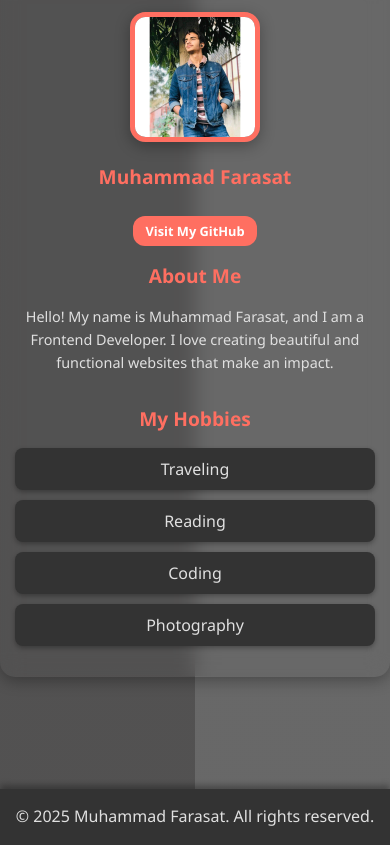
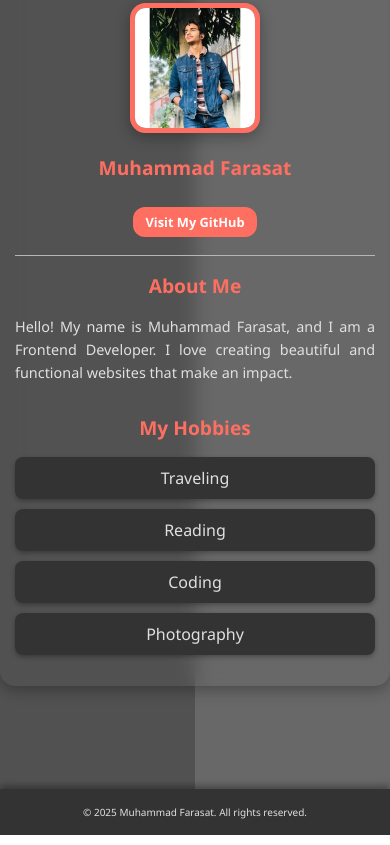
Before and after one commit to Muhammad-Farasat/samz-technology-task-8, a plain HTML site: page index.html in a window 390 px wide. Shown: the part 1006-1851 px from the top of the page. Drawn offline with Linux system fonts and the light colour scheme.

Commit message:
few adjustments for responsivness

```diff
--- a/index.html
+++ b/index.html
@@ -16,7 +16,7 @@
         <a href="#about">About Me</a>
     </header>
 
-    <section>
+    <section id="mainImage">
         <div id="mainText">
             <h1>Welcome to My Webpage</h1>
             <p>Scroll Down &#x25BC;</p>
@@ -36,6 +36,7 @@
                     <a href="https://github.com/" target="_blank" id="button">Visit My GitHub</a>
                 </div>
             </div>
+            <div id="divider"></div>
 
             <div id="textSide">
 
@@ -44,6 +45,7 @@
                     <p>Hello! My name is Muhammad Farasat, and I am a Frontend Developer. I love creating beautiful and
                         functional websites that make an impact.</p>
                 </div>
+
 
                 <div>
                     <h2>My Hobbies</h2>
--- a/style.css
+++ b/style.css
@@ -48,7 +48,6 @@ header a {
     font-size: 1.3rem;
     font-weight: 500;
 }
-
 
 section{
     position: relative;
@@ -220,7 +219,18 @@ footer p {
     color: #e0e0e0;
 }
 
+#divider{
+    display: none;
+    width: 100%;
+    height: 1px;
+    background-color: #b6b6b6;
+    margin-top: 18px;
+}
+
 @media (max-width: 768px) {
+    #divider{
+        display: block;
+    }
     header h3 {
         font-size: 1.5rem;
     }
@@ -259,9 +269,18 @@ footer p {
         padding: 8px 16px;
         font-size: 0.9rem;
     }
+
+
+    #textSide div p{
+        text-align: justify;
+    }
+
 }
 
 @media (max-width: 480px) {
+    #divider{
+        display: block;
+    }
     header h3 {
         font-size: 1.2rem;
     }
@@ -294,4 +313,13 @@ footer p {
         padding: 6px 12px;
         font-size: 0.8rem;
     }
+
+    footer p{
+        font-size: 10px;
+    }
+
+    #textSide div p{
+        text-align: justify;
+    }
+
 }
```
